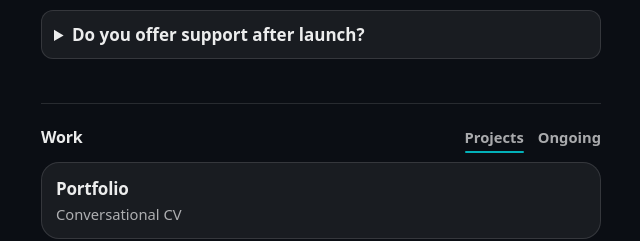
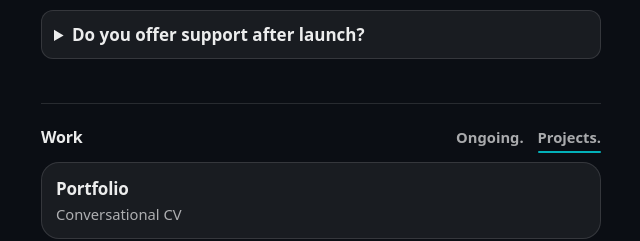
Before and after one commit to mrrugby/technav, a Vue app: page / in a window 1280 px wide. Shown: the part 2280-2521 px from the top of the page, without its empty margins (319-959 px from the left). Built offline with nearby package versions, Linux system fonts and the light colour scheme; a web font is replaced by a local one.

Commit message:
changed tab order in work

```diff
--- a/src/components/Work.vue
+++ b/src/components/Work.vue
@@ -4,33 +4,20 @@
       <h2>Work</h2>
 
       <div class="tabs">
-            <button
-              :class="{ active: activeTab === 'projects' }"
-              @click="activeTab = 'projects'"
-            >
-              Projects
+        <button :class="{ active: activeTab === 'ongoing' }" @click="activeTab = 'ongoing'">
+          Ongoing.
+        </button>
+        <button :class="{ active: activeTab === 'projects' }" @click="activeTab = 'projects'">
+          Projects.
         </button>
 
-            <button
-              :class="{ active: activeTab === 'ongoing' }"
-              @click="activeTab = 'ongoing'"
-            >
-              Ongoing
-            </button>
+
       </div>
     </div>
 
     <div class="project-list">
-            <a
-              class="project"
-              :class="{ featured: p.featured }"
-              :href="p.url"
-              target="_blank"
-              rel="noopener"
-              v-for="p in displayedProjects"
-              :key="p.url"
-              v-memo="[p.url]"
-            >
+      <a class="project" :class="{ featured: p.featured }" :href="p.url" target="_blank" rel="noopener"
+        v-for="p in displayedProjects" :key="p.url" v-memo="[p.url]">
         <div class="project-title">{{ p.name }}
           <span v-if="p.featured" class="badge">Featured</span>
         </div>
@@ -76,13 +63,13 @@ const projects = [
 const ongoingProjects = [
   {
     name: "AurivaLtd",
-    url:"https://aurivabookkeeping.com/",
-    note:"setting up email autoreply using resend",
+    url: "https://aurivabookkeeping.com/",
+    note: "setting up email autoreply using resend",
   },
   {
     name: "ingo Tenant Tracker",
-    url:"https://ingo-git-dev-snjshakas-projects.vercel.app/",
-    note:"wiring up mpesa to receive payment data"
+    url: "https://ingo-git-dev-snjshakas-projects.vercel.app/",
+    note: "wiring up mpesa to receive payment data"
   }
 ];
 
```
Lines whose indentation alone changed are shown as unchanged.
